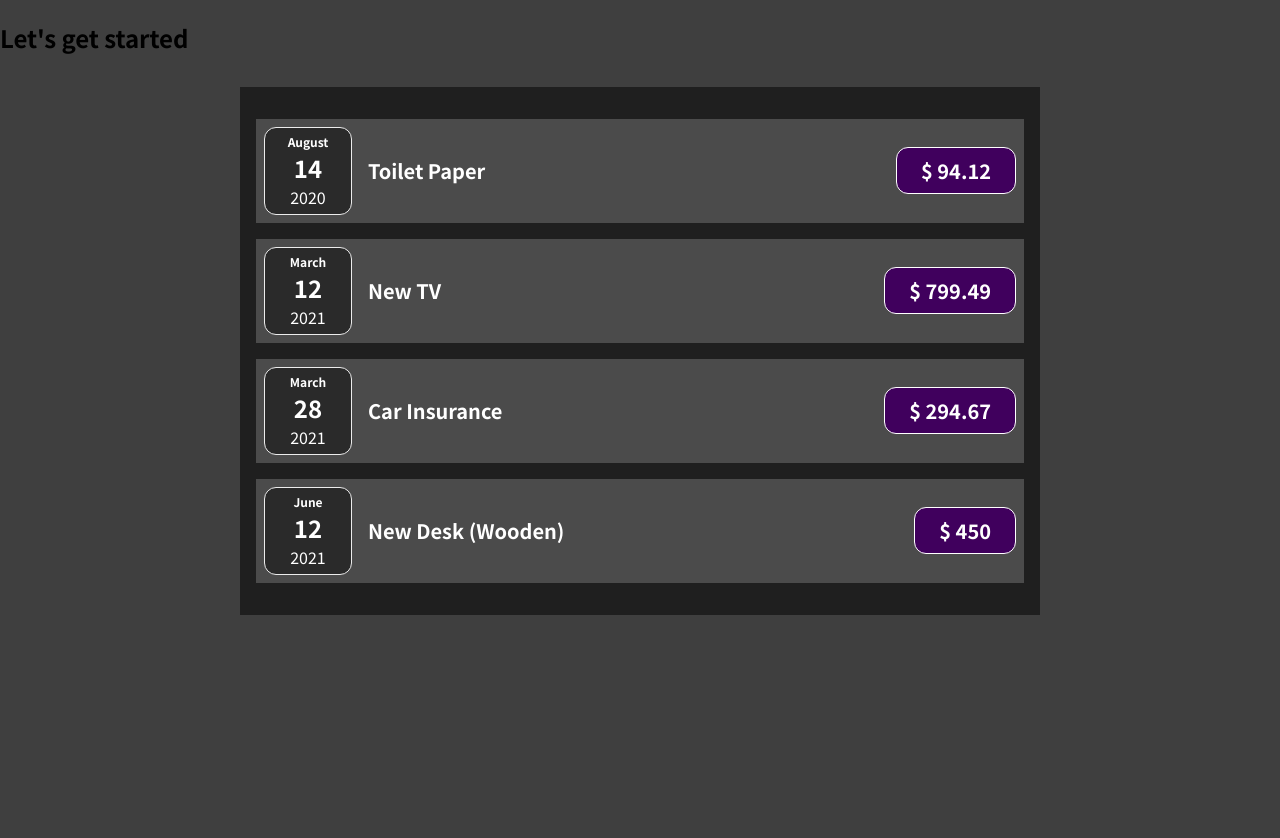
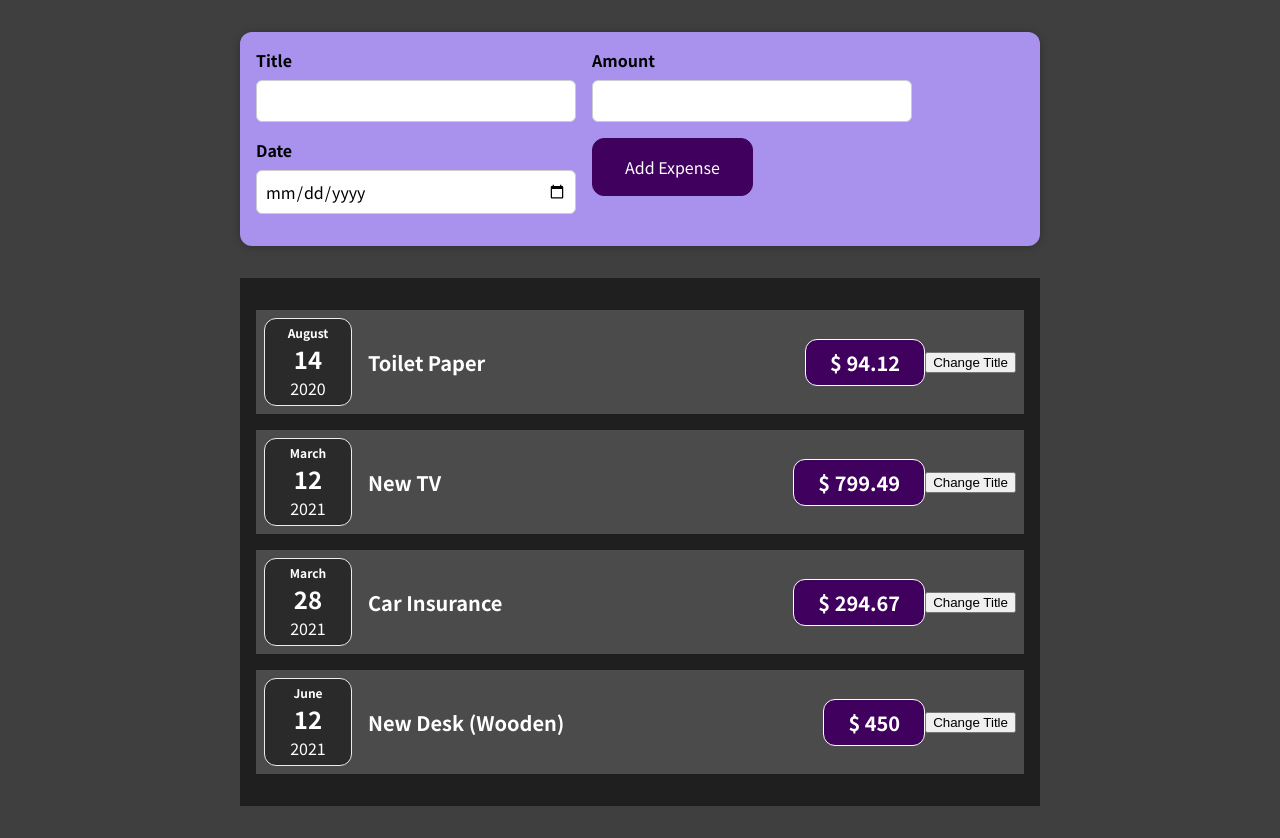
Before and after one commit to lb0ss/react_billing, a React (Create React App) app: page / in a window 1280 px wide. Before the commit the page ends 800 px from the top, so only its background shows below. Built offline with nearby package versions, Linux system fonts and the light colour scheme.

Commit message:
handle user input with state and two-way binding

```diff
--- a/src/App.js
+++ b/src/App.js
@@ -1,4 +1,5 @@
 import React from "react";
+import NewExpense from './components/NewExpense/NewExpense';
 import Expenses
  from "./components/Expenses/Expenses";
 
@@ -35,7 +36,7 @@ const App = () => {
 
   return (
     <div>
-          <h2>Let's get started</h2>
+          <NewExpense />
           <Expenses items={expenses}/>
     </div>
   );
--- a/src/components/Expenses/ExpenseItem.js
+++ b/src/components/Expenses/ExpenseItem.js
@@ -1,17 +1,28 @@
+import React, { useState } from 'react';
+
 import ExpenseDate from './ExpenseDate';
 import './ExpenseItem.css';
 import Card from '../UI/Card';
 
+
 function ExpenseItem(props) {
+   const [title, setTitle] = useState(props.title);
+    console.log(`ExpenseItem evaluated by React`);
+
+   const clickHandler = () => {
+       setTitle('Updated!');
+    }
+
     return (
         <Card className="expense-item">
             <ExpenseDate date={props.date} />
             <div className="expense-item__description">
-                <h2>{props.title}</h2>
+                <h2>{title}</h2>
                 <div className="expense-item__price">$ {props.amount}</div>
             </div>
+            <button onClick={clickHandler}>Change Title</button>
         </Card>
-    )
+    );
 }
 
 export default ExpenseItem;
--- /dev/null
+++ b/src/components/NewExpense/ExpenseForm.css
@@ -0,0 +1,26 @@
+.new-expense__controls {
+    display: flex;
+    flex-wrap: wrap;
+    gap: 1rem;
+    margin-bottom: 1rem;
+    text-align: left;
+  }
+
+  .new-expense__control label {
+    font-weight: bold;
+    margin-bottom: 0.5rem;
+    display: block;
+  }
+
+  .new-expense__control input {
+    font: inherit;
+    padding: 0.5rem;
+    border-radius: 6px;
+    border: 1px solid #ccc;
+    width: 20rem;
+    max-width: 100%;
+  }
+
+  .new-expense__actions {
+    text-align: right;
+  }
--- /dev/null
+++ b/src/components/NewExpense/ExpenseForm.js
@@ -0,0 +1,76 @@
+import { useState } from 'react';
+import './ExpenseForm.css';
+
+
+const ExpenseForm = () => {
+    const [enteredTitle, setEnteredTitle] = useState(' ');
+    const [enteredAmount, setEnteredAmount] = useState('');
+    const [eneteredDate, setEnteredDate] = useState('');
+    // const [userInput, setUserInput] = useState({
+    //     enteredTitle: '',
+    //     enteredAmount: '',
+    //     enteredDate: ''
+    // })
+
+    const titleChangeHandler = (event) => {
+        // setUserInput((prevState) => {
+        //     return {...prevState, enteredTitle: event.target.value };
+        // })
+
+        setEnteredTitle(event.target.value);
+    }
+
+    const amountChangeHandler = (event) => {
+        // setUserInput({
+        //     ...userInput,
+        //     enteredAmount: event.target.value,
+        // });
+        setEnteredAmount(event.target.value);
+    }
+
+    const dateChangeHandler = (event) => {
+        // setUserInput({
+        //     ...userInput,
+        //     enteredDate: event.target.value,
+        // });
+        setEnteredDate(event.target.value);
+    }
+
+    const submitHandler = (event) => {
+        event.preventDefault();
+        const expenseData = {
+            title: enteredTitle,
+            amount: enteredAmount,
+            date: new Date(eneteredDate)
+        }
+
+        console.log(expenseData);
+        setEnteredTitle('');
+        setEnteredAmount('');
+        setEnteredDate('');
+    };
+
+    return (
+    <form onSubmit={submitHandler}>
+        <div className="new-expense__controls">
+            <div className="new-expense__control">
+                <label>Title</label>
+                <input type='text' value={enteredTitle} onChange={titleChangeHandler}></input>
+            </div>
+            <div className="new-expense__control">
+                <label>Amount</label>
+                <input type='number' value={enteredAmount} onChange={amountChangeHandler} min="0.01" step="0.01"></input>
+            </div>
+            <div className="new-expense__control">
+                <label>Date</label>
+                <input type='date' value={eneteredDate} onChange={dateChangeHandler} min="2019-01-01" max="2022-12-31"></input>
+            </div>
+            <div className="new-expense__actions">
+                <button type="submit">Add Expense</button>
+            </div>
+        </div>
+    </form>
+    )
+};
+
+export default ExpenseForm;
--- /dev/null
+++ b/src/components/NewExpense/NewExpense.css
@@ -0,0 +1,38 @@
+.new-expense {
+    background-color: #a892ee;
+    padding: 1rem;
+    margin: 2rem auto;
+    width: 50rem;
+    max-width: 95%;
+    border-radius: 12px;
+    text-align: center;
+    box-shadow: 0 1px 8px rgba(0, 0, 0, 0.25);
+  }
+
+  .new-expense button {
+    font: inherit;
+    cursor: pointer;
+    padding: 1rem 2rem;
+    border: 1px solid #40005d;
+    background-color: #40005d;
+    color: white;
+    border-radius: 12px;
+    margin-right: 1rem;
+  }
+
+  .new-expense button:hover,
+  .new-expense button:active {
+    background-color: #510674;
+    border-color: #510674;
+  }
+
+  .new-expense button.alternative {
+    color: #220131;
+    border-color: transparent;
+    background-color: transparent;
+  }
+
+  .new-expense button.alternative:hover,
+  .new-expense button.alternative:active {
+    background-color: #ddb3f8;
+  }
--- /dev/null
+++ b/src/components/NewExpense/NewExpense.js
@@ -0,0 +1,13 @@
+
+import './NewExpense.css';
+import ExpenseForm from './ExpenseForm';
+
+const NewExpense = () => {
+    return (
+        <div className="new-expense">
+        <ExpenseForm/>
+      </div>
+    )
+};
+
+export default NewExpense;
```
